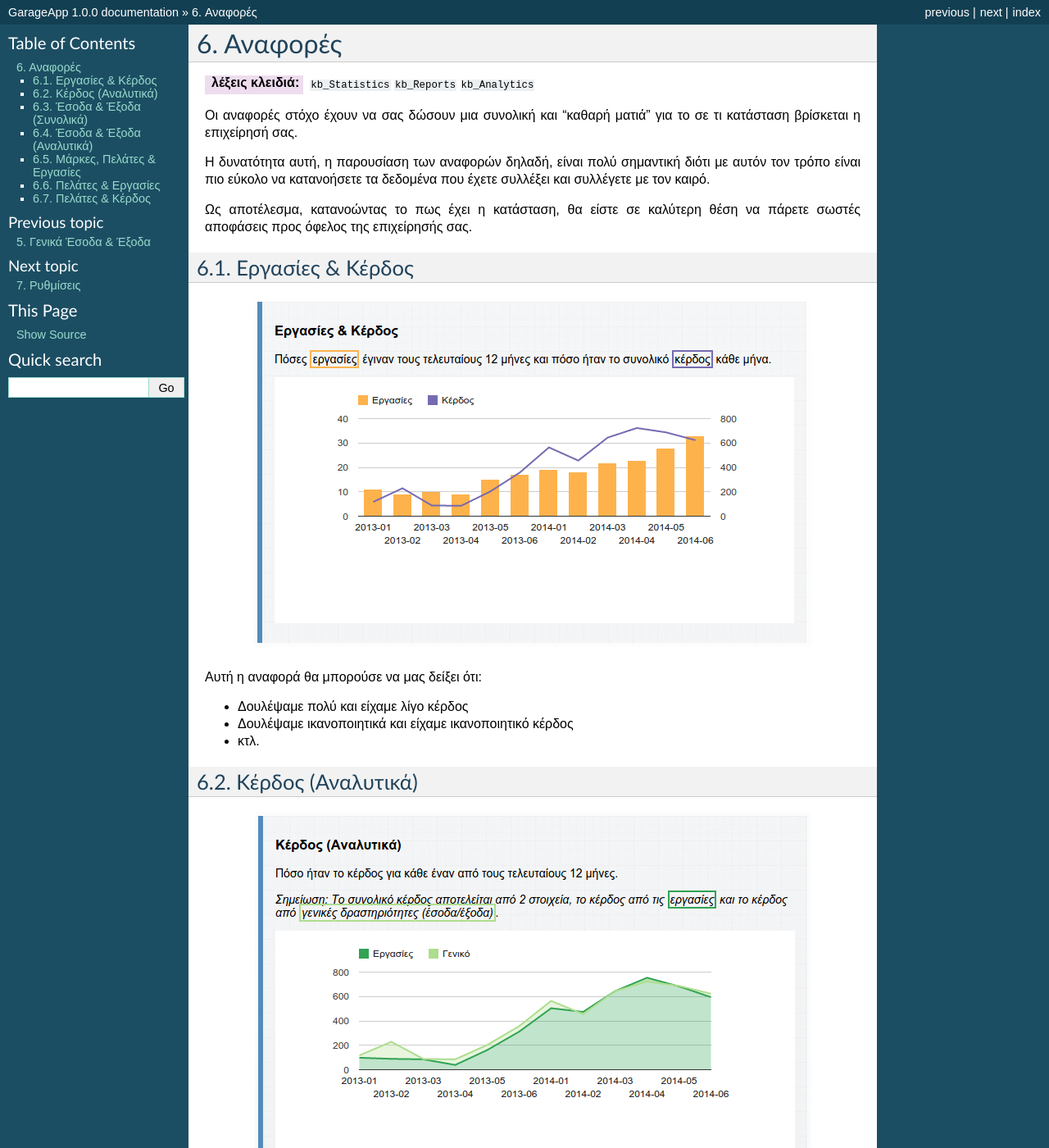
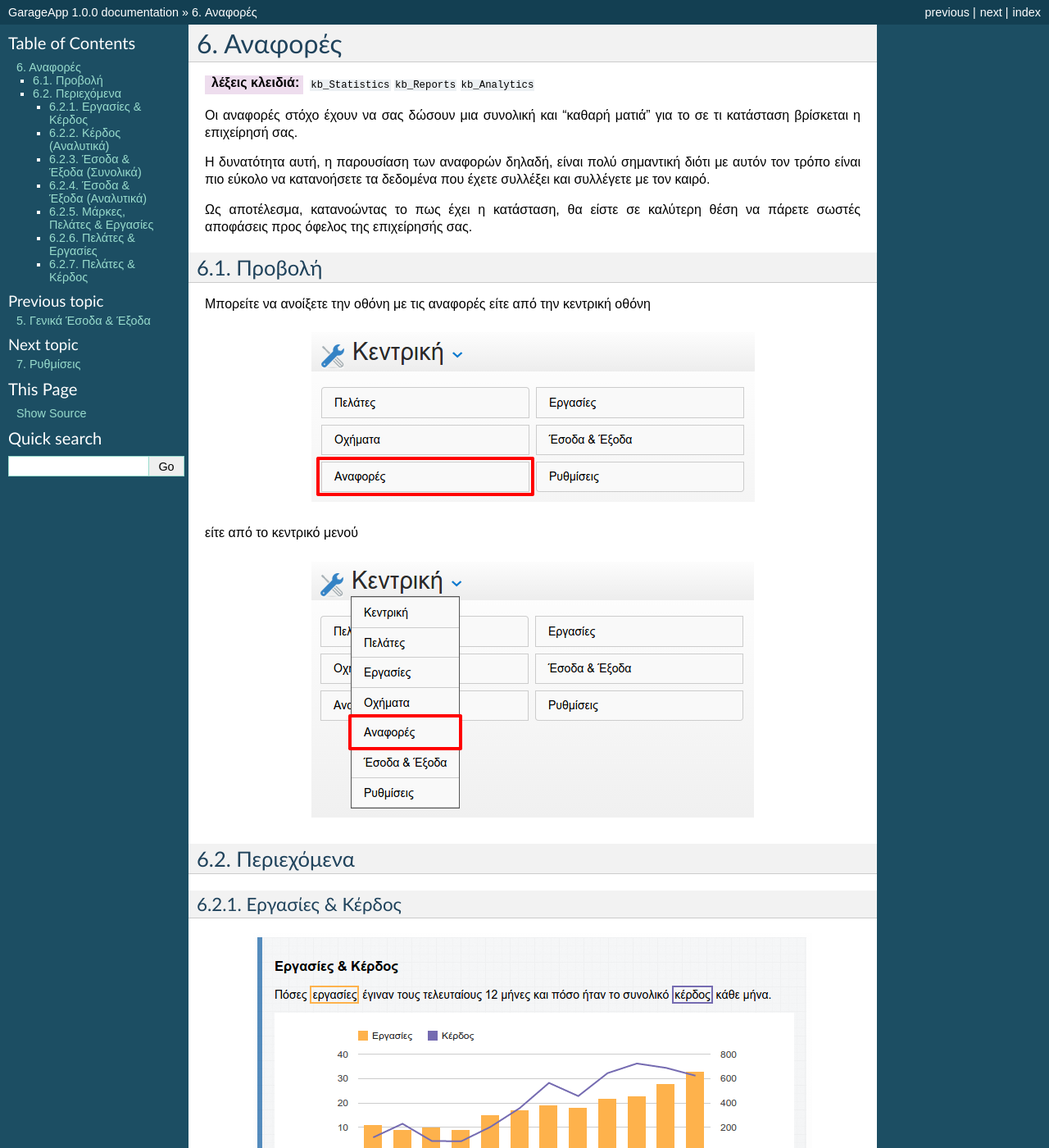
Before and after one commit to garageapp/garageapp-kb-el, a Sphinx documentation site: the page built from docs/source/reports/index.rst, in a window 1280 px wide and 1400 px high. Shown: the whole window at 82% size. Built offline with Sphinx 7.4.7, drawn with Linux system fonts in a browser that asks for light colours; pages that are not in the unit, such as notebooks, are missing from menus; some of the changed text lies outside the part shown.

Commit message:
update 'Reports' article
- add navigation instructions
- move details (charts) 1 paragraph down

```diff
--- a/docs/source/reports/index.rst
+++ b/docs/source/reports/index.rst
@@ -17,8 +17,23 @@
 θα είστε σε καλύτερη θέση να πάρετε σωστές αποφάσεις
 προς όφελος της επιχείρησής σας.
 
+Προβολή
+-------
+
+Μπορείτε να ανοίξετε την οθόνη με τις αναφορές
+είτε από την κεντρική οθόνη
+
+.. figure:: /_static/images/screen-main-analytics.png
+
+είτε από το κεντρικό μενού
+
+.. figure:: /_static/images/screen-mainmenu-analytics.png
+
+Περιεχόμενα
+-----------
+
 Εργασίες & Κέρδος
------------------
+~~~~~~~~~~~~~~~~~
 
 .. figure:: /_static/images/analytics-services_vs_profit.png
 
@@ -29,7 +44,7 @@
 - κτλ.
 
 Κέρδος (Αναλυτικά)
-------------------
+~~~~~~~~~~~~~~~~~~
 
 .. figure:: /_static/images/analytics-profit_detailed.png
 
@@ -48,7 +63,7 @@
   Οι εργασίες ή οι γενικές δραστηριότητες;
 
 Έσοδα & Έξοδα (Συνολικά)
-------------------------
+~~~~~~~~~~~~~~~~~~~~~~~~
 
 .. figure:: /_static/images/analytics-revenues_expenses_summarized.png
 
@@ -67,7 +82,7 @@
   Δηλαδή αν "τα πάμε καλά" και πόσο.
 
 Έσοδα & Έξοδα (Αναλυτικά)
--------------------------
+~~~~~~~~~~~~~~~~~~~~~~~~~
 
 .. figure:: /_static/images/analytics-revenues_expenses_detailed.png
 
@@ -88,7 +103,7 @@
   Δηλαδή αν "τα πάμε καλά", που και πόσο.
 
 Μάρκες, Πελάτες & Εργασίες
---------------------------
+~~~~~~~~~~~~~~~~~~~~~~~~~~
 
 .. figure:: /_static/images/analytics-brands_vs_customers_vs_services.png
 
@@ -99,7 +114,7 @@
   να εξειδικευτούμε σε αυτή.
 
 Πελάτες & Εργασίες
-------------------
+~~~~~~~~~~~~~~~~~~
 
 .. figure:: /_static/images/analytics-customers_vs_services.png
 
@@ -108,7 +123,7 @@
 όσον αφορά το πλήθος των εργασιών προς αυτούς.
 
 Πελάτες & Κέρδος
-----------------
+~~~~~~~~~~~~~~~~
 
 .. figure:: /_static/images/analytics-customers_vs_profit.png
 
```
